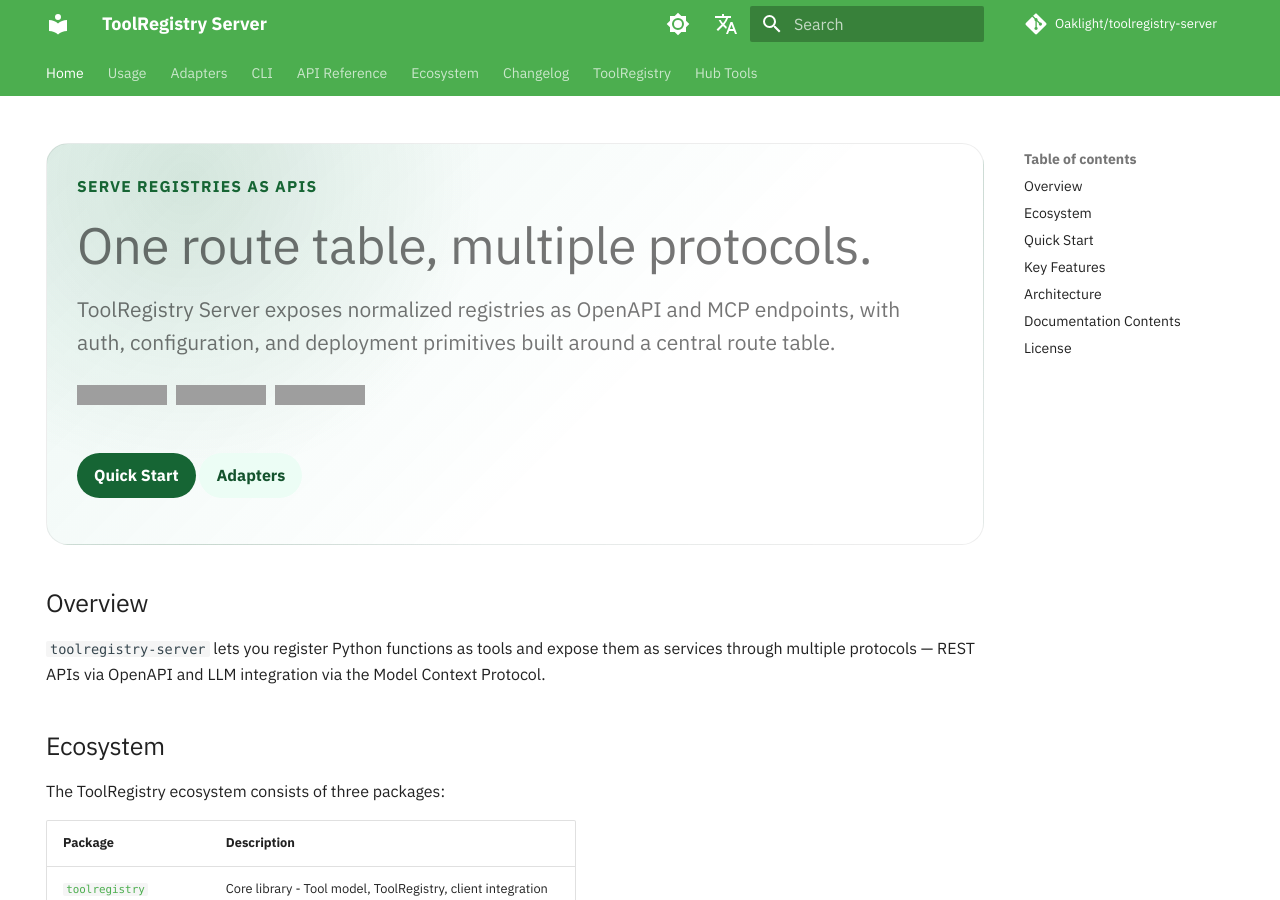
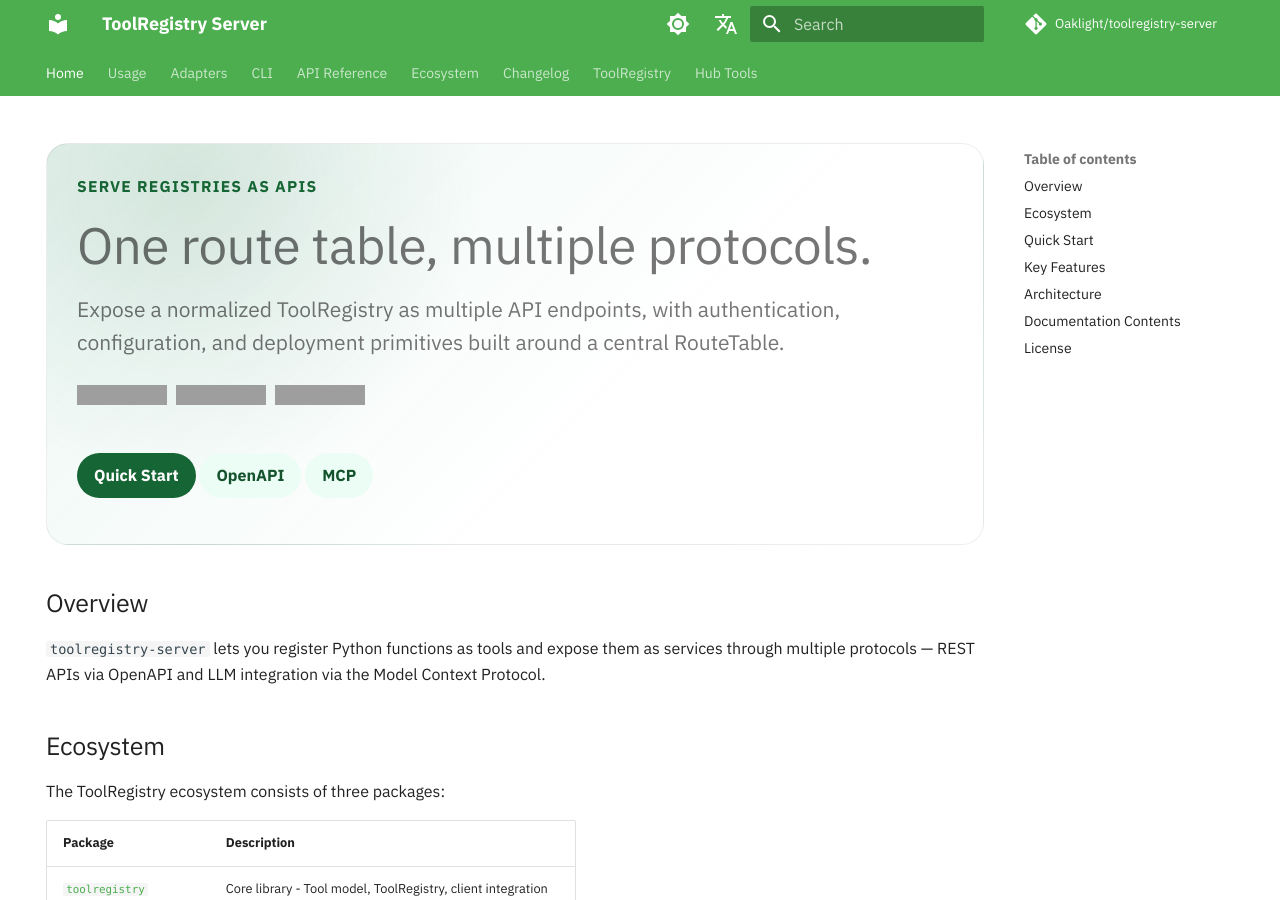
Before and after one commit to Oaklight/toolregistry-server, an MkDocs documentation site: the page built from docs/index.md, in a window 1280 px wide and 900 px high. Built offline with MkDocs 1.6.1 and Material for MkDocs 9.7.7, drawn with Linux system fonts in a browser that asks for light colours; some web fonts are replaced; comment, search, counter and statistics services are not loaded; grey boxes are pictures that could not be loaded.

Commit message:
docs: polish homepage hero copy

```diff
--- a/docs/index.md
+++ b/docs/index.md
@@ -10,7 +10,7 @@ hide:
 
 # One route table, multiple protocols.
 
-<p class="tr-hero__desc">ToolRegistry Server exposes normalized registries as OpenAPI and MCP endpoints, with auth, configuration, and deployment primitives built around a central route table.</p>
+<p class="tr-hero__desc">Expose a normalized ToolRegistry as multiple API endpoints, with authentication, configuration, and deployment primitives built around a central RouteTable.</p>
 
 <p class="tr-badges">
   <a href="https://pypi.org/project/toolregistry-server/"><img alt="PyPI version" src="https://img.shields.io/pypi/v/toolregistry-server?labelColor=475569&color=166534"></a>
@@ -20,7 +20,8 @@ hide:
 
 <div class="tr-actions" markdown>
 [Quick Start](usage/quickstart.md){ .tr-button .tr-button--primary }
-[Adapters](adapters/){ .tr-button .tr-button--secondary }
+[OpenAPI](adapters/openapi.md){ .tr-button .tr-button--secondary }
+[MCP](adapters/mcp.md){ .tr-button .tr-button--secondary }
 </div>
 </section>
 
```
